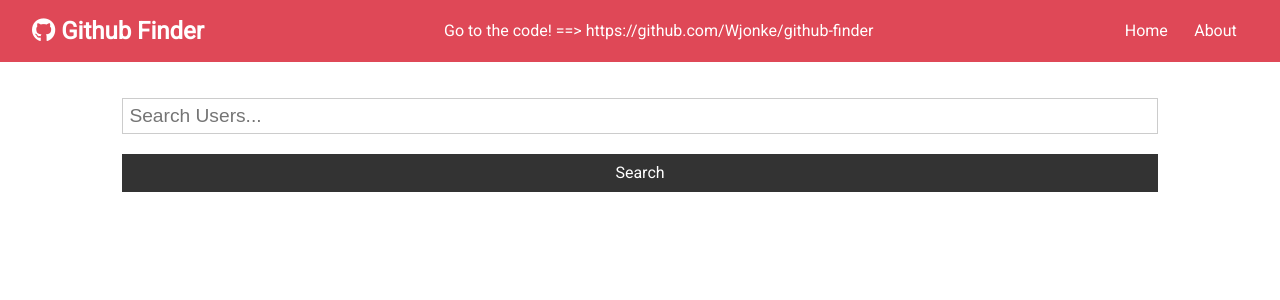
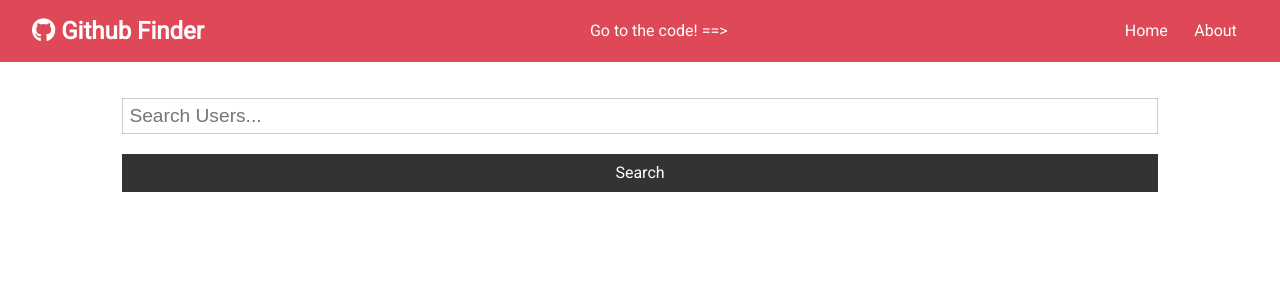
Before and after one commit to Wjonke/github-finder-with-hooks, a React (Create React App) app: page / in a window 1280 px wide. Shown: the top 300 px of the page. Built offline with nearby package versions, Linux system fonts and the light colour scheme.

Commit message:
updated URL to github repo

```diff
--- a/src/components/layout/Navbar.js
+++ b/src/components/layout/Navbar.js
@@ -12,7 +12,7 @@ import {Link} from 'react-router-dom';
       <h1><i className= { icon }/> { title }</h1>
 
       <>
-          <a href="https://github.com/Wjonke/github-finder"> Go to the code! ==>  https://github.com/Wjonke/github-finder </a>
+          <a href="https://github.com/Wjonke/github-finder-with-hooks"> Go to the code! ==> </a>
       </>
         <ul>
           <li>
```
